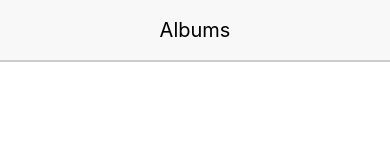
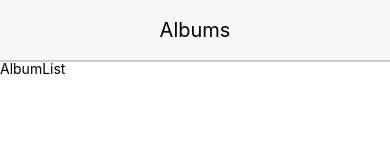
Before and after one commit to anoopdhiman12/reactNative-Albums, a React Native app: screen / in a window 390 px wide. Shown: the top 160 px of the page. Built offline with nearby package versions, Linux system fonts and the light colour scheme.

Commit message:
List Component Boilerplate + return single jsx tab in APP root level

```diff
--- a/index.js
+++ b/index.js
@@ -7,14 +7,18 @@
 
 //import a library to help create a component
 import React from 'react';
-import { AppRegistry } from 'react-native';
+import { AppRegistry, View } from 'react-native';
 import Header from './src/components/header';
+import AlbumList from './src/components/AlbumList';
 
 
 //create component
 
 const App = () => (
+    <View>
     <Header headerText={'Albums'} />
+    <AlbumList />
+    </View>
 );
 
 //render
--- /dev/null
+++ b/src/components/AlbumList.js
@@ -0,0 +1,11 @@
+import React from 'react';
+import { View, Text } from 'react-native';
+
+const  AlbumList = () => {
+    return (
+        <View>
+            <Text>AlbumList</Text>
+        </View>
+    );
+};
+export default AlbumList;
```
